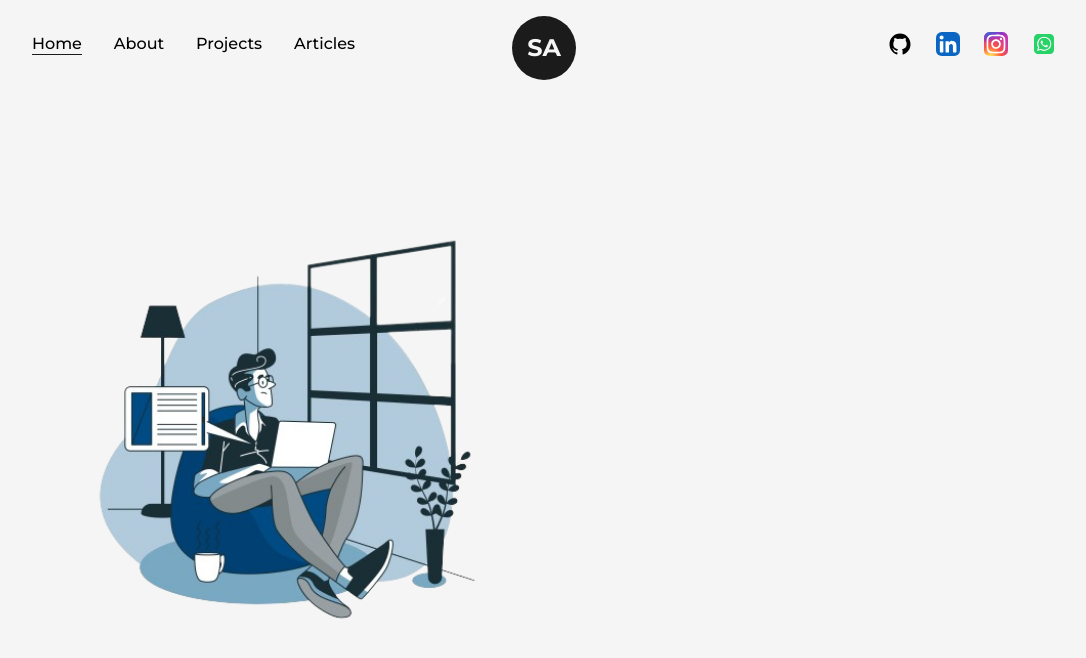
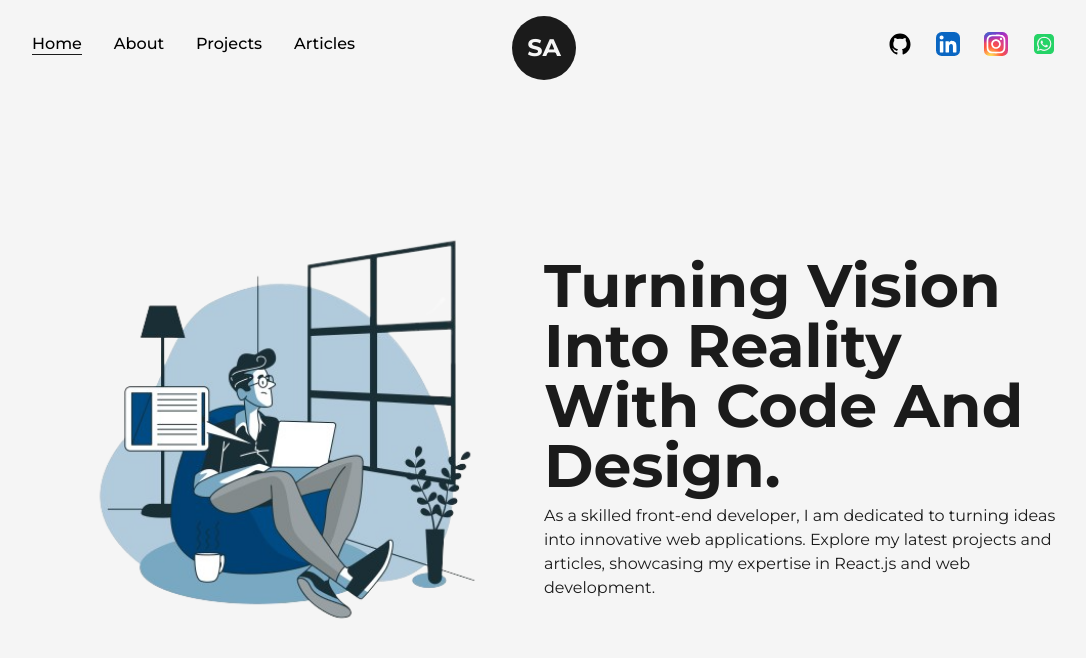
Before and after one commit to Suraj-Ambekar/portfolio-website, a Next.js app: page / in a window 1280 px wide. Shown: the top 658 px of the page, without its empty margins (96-1182 px from the left). Built offline with nearby package versions, Linux system fonts and the light colour scheme.

Commit message:
added text and animated it

```diff
--- /dev/null
+++ b/src/components/AnimatedText.js
@@ -0,0 +1,56 @@
+import React from 'react';
+import { motion } from 'framer-motion';
+
+const quote = {
+  initial: {
+    opacity: 1,
+  },
+  animate: {
+    opacity: 1,
+    transition: {
+      delay : 0.5,
+      staggerChildren: 0.08,
+    }
+  }
+}
+
+const singleWord = {
+  initial: {
+    opacity: 0,
+    y: 50,
+  },
+  animate: {
+    opacity: 1,
+    y: 0,
+    transition: {
+      duration: 1,
+    }
+  }
+}
+
+const AnimatedText = ({text, className=""}) => {
+  return (
+    <div className='w-full mx-auto py-2 flex items-center justify-center text-center overflow-hidden'>
+      <motion.h1
+        className={`inline-block w-full text-dark font-bold capitalize text-8xl ${className}`}
+        variants={quote}
+        initial="initial"
+        animate="animate"
+      >
+        {
+          text.split(" ").map((word, index) =>
+            <motion.span key={word+'-'+index} className='inline-block'
+              variants={singleWord}
+              // initial="initial"
+              // animate="animate"
+            >
+              {word}&nbsp;
+            </motion.span>
+          )
+        }
+      </motion.h1>
+    </div>
+  )
+}
+
+export default AnimatedText;
--- a/src/pages/index.js
+++ b/src/pages/index.js
@@ -2,6 +2,7 @@ import Layout from '@/components/Layout';
 import Head from 'next/head';
 import Image from 'next/image';
 import profilePic from "../pages/new.png";
+import AnimatedText from '@/components/AnimatedText';
 
 export default function Home() {
     return (
@@ -16,7 +17,10 @@ export default function Home() {
                         <div className='w-1/2'>
                             <Image src={profilePic} alt="Suraj Ambekar" className="w-full h-auto" />
                         </div>
-
+                        <div className='w-1/2 flex flex-col items-center self-center'>
+                            <AnimatedText text="Turning Vision Into Reality With Code And Design." className='!text-6xl !text-left' />
+                            <p>As a skilled front-end developer, I am dedicated to turning ideas into innovative web applications. Explore my latest projects and articles, showcasing my expertise in React.js and web development.</p>
+                        </div>
                     </div>
                 </Layout>
             </main>
```
